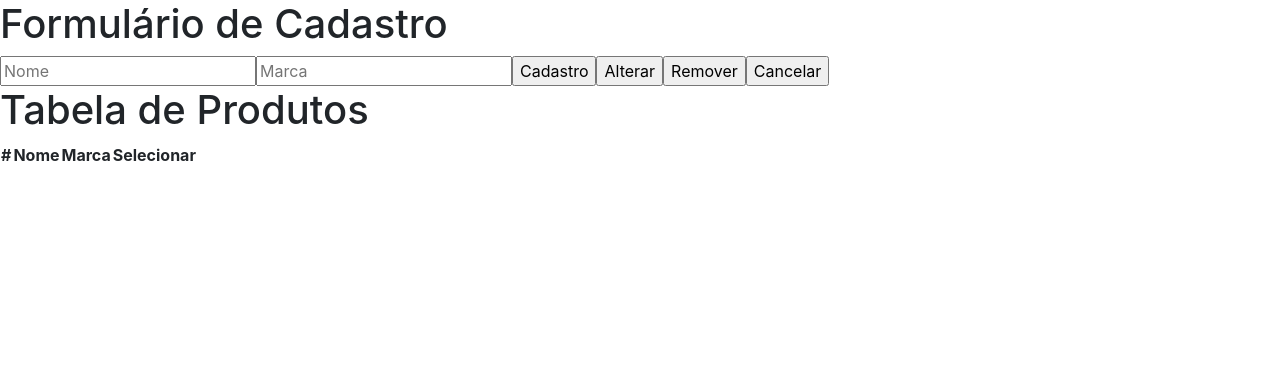
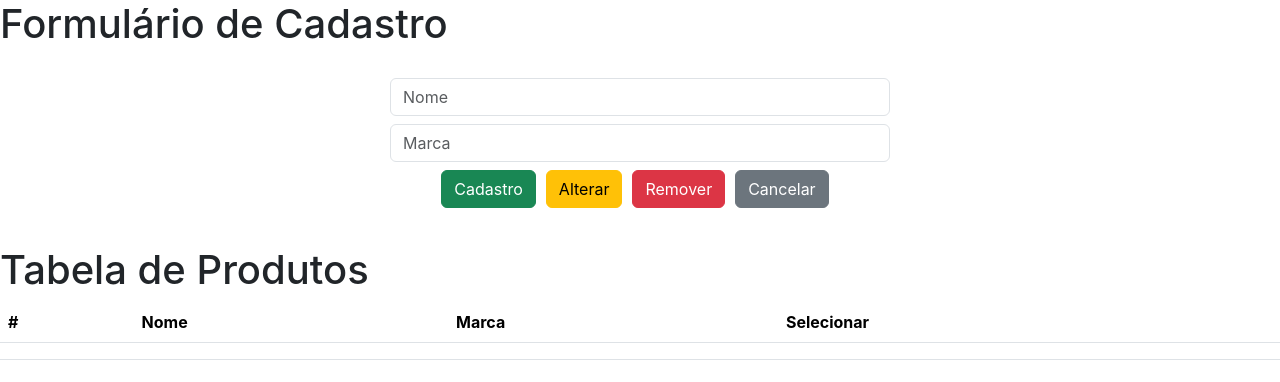
Before and after one commit to sergiocainzo/front-end, a React (Create React App) app: page / in a window 1280 px wide. Shown: the top 382 px of the page. Built offline with nearby package versions, Linux system fonts and the light colour scheme.

Commit message:
Estilizando componentes

```diff
--- a/src/App.css
+++ b/src/App.css
@@ -1,38 +1,13 @@
-.App {
+form{
+  width: 500px;
+  margin: 30px auto;
   text-align: center;
 }
 
-.App-logo {
-  height: 40vmin;
-  pointer-events: none;
+form input{
+  margin-bottom: 8px;
 }
 
-@media (prefers-reduced-motion: no-preference) {
-  .App-logo {
-    animation: App-logo-spin infinite 20s linear;
-  }
+form input[type='button']{
+  margin-right: 10px;
 }
-
-.App-header {
-  background-color: #282c34;
-  min-height: 100vh;
-  display: flex;
-  flex-direction: column;
-  align-items: center;
-  justify-content: center;
-  font-size: calc(10px + 2vmin);
-  color: white;
-}
-
-.App-link {
-  color: #61dafb;
-}
-
-@keyframes App-logo-spin {
-  from {
-    transform: rotate(0deg);
-  }
-  to {
-    transform: rotate(360deg);
-  }
-}
--- a/src/Formulario.js
+++ b/src/Formulario.js
@@ -1,16 +1,17 @@
-function Formulario (){
-    return(
-        <form>
-            <input type="text" placeholder="Nome" />
-            <input type="text" placeholder="Marca" />
+function Formulario() {
+  return (
+    <form>
+      <input type="text" placeholder="Nome" className="form-control" />
+      <input type="text" placeholder="Marca" className="form-control" />
 
 
-            <input type="button" value="Cadastro" />
-            <input type="button" value="Alterar" />
-            <input type="button" value="Remover" />
-            <input type="button" value="Cancelar" />
-        </form>
-    )
+
+      <input type="button" value="Cadastro" className="btn btn-success" />
+      <input type="button" value="Alterar" className="btn btn-warning" />
+      <input type="button" value="Remover" className="btn btn-danger" />
+      <input type="button" value="Cancelar" className="btn btn-secondary" />
+    </form>
+  );
 }
 
 export default Formulario;
--- a/src/Tabela.js
+++ b/src/Tabela.js
@@ -1,6 +1,6 @@
 function Tabela() {
   return (
-    <table>
+    <table className="table">
       <thead>
         <tr>
           <th>#</th>
```
